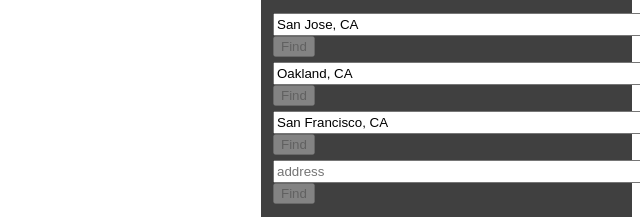
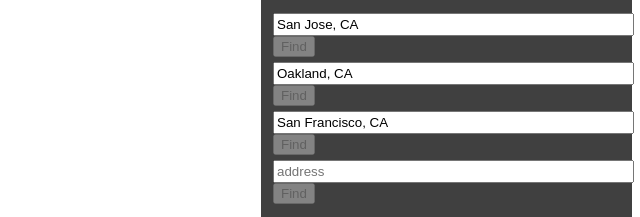
Before and after one commit to babelthuap/errand-optimizer, a website: page index.html in a window 1280 px wide. Shown: the part 199-416 px from the top of the page, 640-1280 px from the left. Drawn offline with Linux system fonts and the light colour scheme; some packages are replaced by stand-ins of ours.

Commit message:
Shrink input fields

```diff
--- a/index.html
+++ b/index.html
@@ -15,19 +15,19 @@
       <p>Input two or more addresses, then find the fastest way to visit them all starting from and returning to your current location.</p>
 
       <div class="destination">
-        <input type="text" class="address" id="loc0" value="San Jose, CA" placeholder="address" size="48">
+        <input type="text" class="address" id="loc0" value="San Jose, CA" placeholder="address" size="42">
         <button class="find">Find</button>
       </div>
       <div class="destination">
-        <input type="text" class="address" id="loc1" value="Oakland, CA" placeholder="address" size="48">
+        <input type="text" class="address" id="loc1" value="Oakland, CA" placeholder="address" size="42">
         <button class="find">Find</button>
       </div>
       <div class="destination">
-        <input type="text" class="address" id="loc2" value="San Francisco, CA" placeholder="address" size="48">
+        <input type="text" class="address" id="loc2" value="San Francisco, CA" placeholder="address" size="42">
         <button class="find">Find</button>
       </div>
       <div class="destination">
-        <input type="text" class="address" id="loc3" value="" placeholder="address" size="48">
+        <input type="text" class="address" id="loc3" value="" placeholder="address" size="42">
         <button class="find">Find</button>
       </div>
 
```
